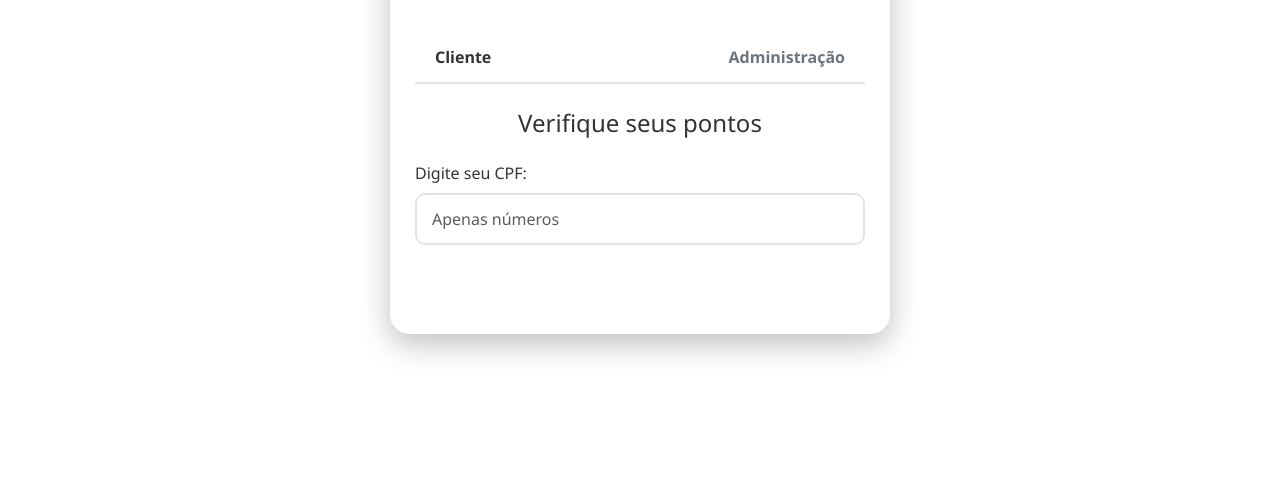
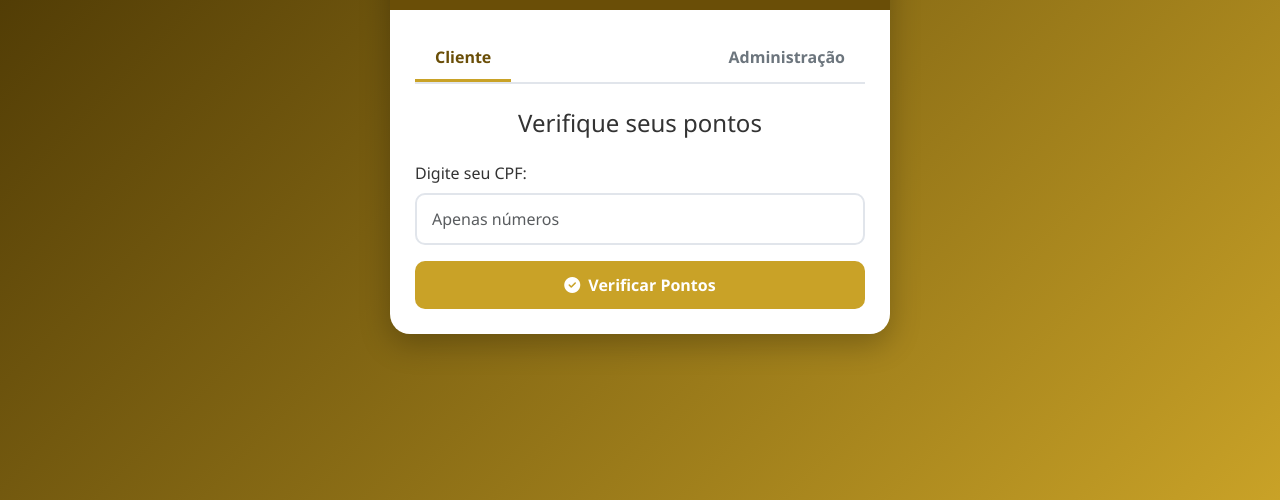
Before and after one commit to Seomar-lima/DECKBAR-AQUIEMEULUGAR, a plain HTML site: page index.html in a window 1280 px wide. Shown: the part 300-800 px from the top of the page. Drawn offline with nearby package versions, Linux system fonts and the light colour scheme.

Commit message:
Update style.css

```diff
--- a/style.css
+++ b/style.css
@@ -1,3 +1,10 @@
+:root {
+    --primary: #6A4E07;   /* marrom escuro */
+    --secondary: #C9A227; /* dourado forte */
+    --accent: #FFD700;    /* amarelo ouro */
+    --light: #FFF9E6;     /* bege claro */
+    --dark: #3E2C00;      /* marrom bem escuro */
+}
 body {
     background: linear-gradient(135deg, var(--dark) 0%, var(--secondary) 100%);
     min-height: 100vh;
```
